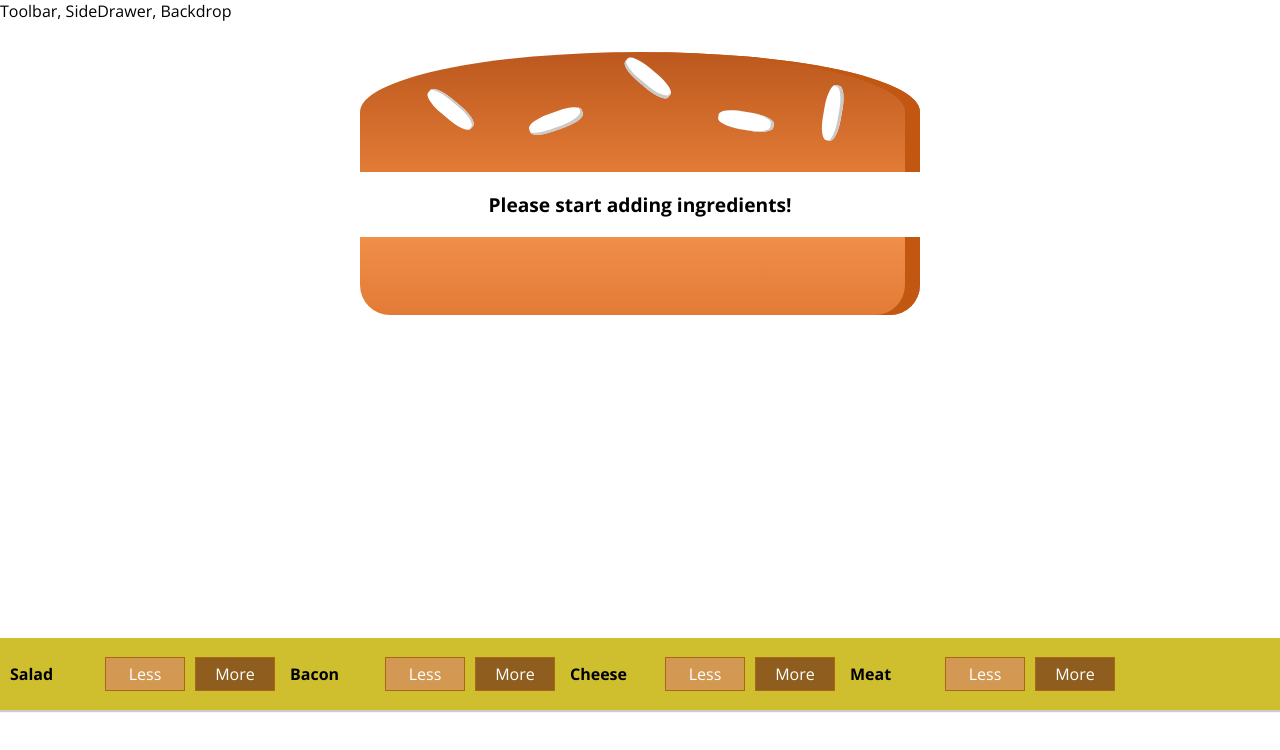
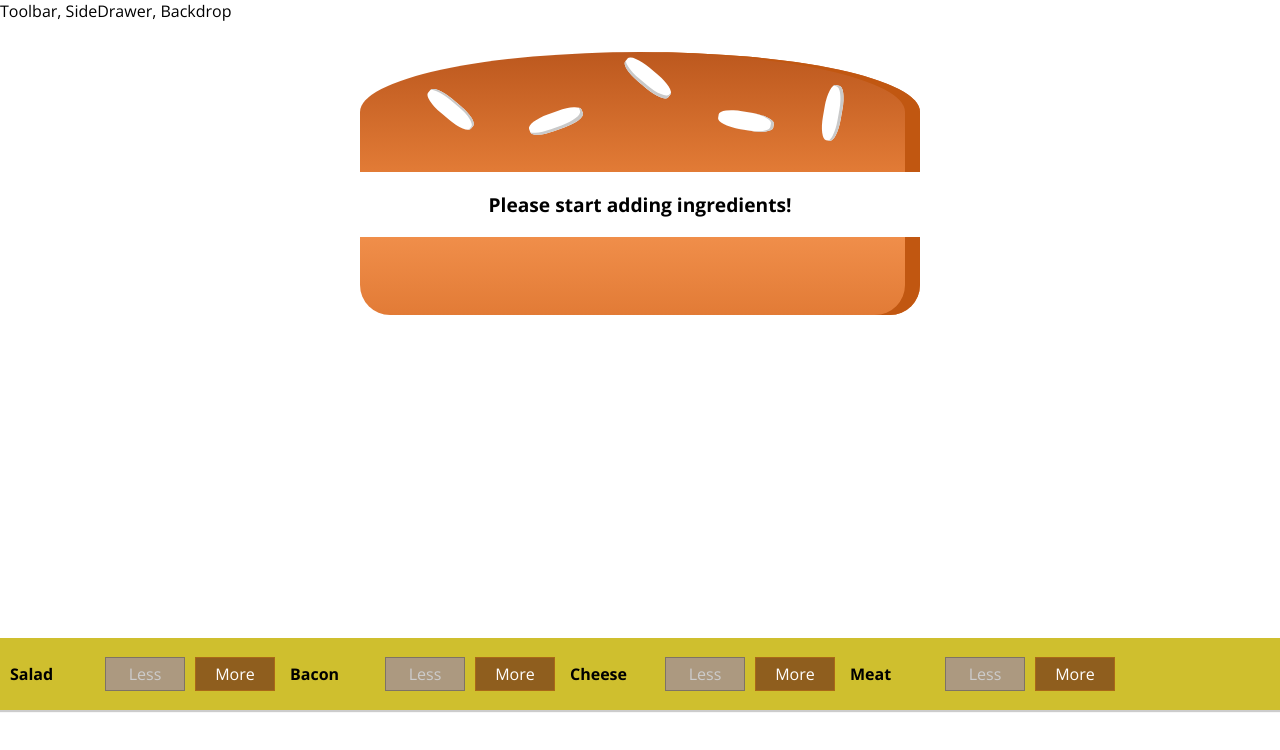
Before and after one commit to asachan2707/burger-builder-react-app, a React app: page / in a window 1280 px wide. Shown: the top 750 px of the page. Built offline with nearby package versions, Linux system fonts and the light colour scheme.

Commit message:
Added the button disabled feature based on ingredient count.

```diff
--- a/src/components/Burger/BuildControls/BuildControl/BuildControl.js
+++ b/src/components/Burger/BuildControls/BuildControl/BuildControl.js
@@ -4,7 +4,11 @@
 const buildControl = props => {
     return <div className={classes.BuildControl}>
         <div className={classes.Label}>{props.label}</div>
-        <button className={classes.Less} onClick={props.removed}>Less</button>
+        <button
+            className={classes.Less}
+            onClick={props.removed}
+            disabled={props.disabled}>Less
+        </button>
         <button className={classes.More} onClick={props.added}>More</button>
     </div>
 }
--- a/src/components/Burger/BuildControls/BuildControls.js
+++ b/src/components/Burger/BuildControls/BuildControls.js
@@ -20,6 +20,7 @@
                 label={ctrl.label}
                 added={() => props.ingredientAdded(ctrl.type)}
                 removed={() => props.ingredientremoved(ctrl.type)}
+                disabled={props.disabled[ctrl.type]}
             />
         ))}
     </div>
--- a/src/containers/BurgerBuilder/BurgerBuilder.js
+++ b/src/containers/BurgerBuilder/BurgerBuilder.js
@@ -35,7 +35,6 @@
         const oldPrice = this.state.totalPrice;
         const newPrice = oldPrice + priceAddition;
         this.setState({ totalPrice: newPrice, ingredients: updatedIngredients });
-        console.log('oldCount:: ', oldCount, this.state.ingredients);
     }
 
     removeIngredientHandler = (type) => {
@@ -50,16 +49,23 @@
         const oldPrice = this.state.totalPrice;
         const newPrice = oldPrice - priceAddition;
         this.setState({ totalPrice: newPrice, ingredients: updatedIngredients });
-        console.log('oldCount:: ', oldCount, this.state.ingredients);
     }
 
     render() {
+        // create the ingredients object in immutable way.
+        const disabledInfo = {
+            ...this.state.ingredients
+        }
+        for (let key in disabledInfo) {
+            disabledInfo[key] = disabledInfo[key] <= 0;
+        }
         return (
             <Aux>
                 <Burger ingredients={this.state.ingredients} />
                 <BuildControls
                     ingredientAdded={this.addIngredientHandler}
-                    ingredientremoved={this.removeIngredientHandler}/>
+                    ingredientremoved={this.removeIngredientHandler}
+                    disabled={disabledInfo}/>
             </Aux>
         );
     }
```
